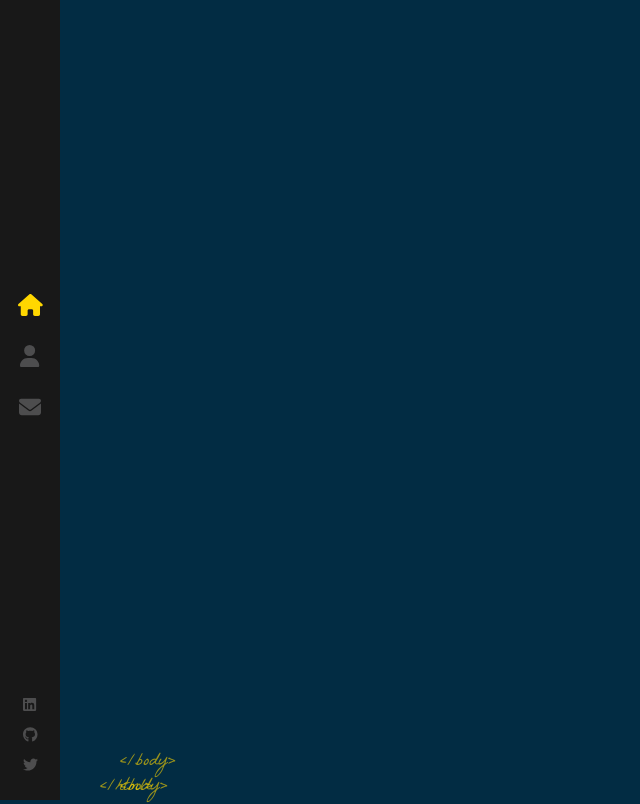
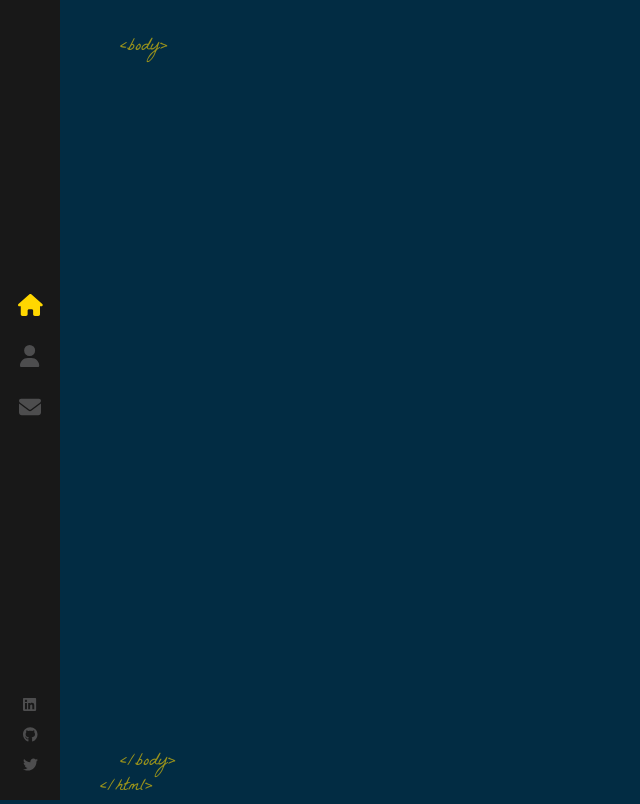
Before and after one commit to Manogya69/PersonalWebsite, a React (Create React App) app in the folder react-portfolio/: page / in a window 1280 px wide. Shown: the whole page, without its empty margins (0-640 px from the left). Built offline with nearby package versions, Linux system fonts and the light colour scheme.

Commit message:
fixed typo

```diff
--- a/react-portfolio/src/components/Layout/index.scss
+++ b/react-portfolio/src/components/Layout/index.scss
@@ -4,7 +4,7 @@
     position: absolute;
 
 }
-.top-page{
+.top-tags{
     bottom: auto;
     top: 35px;
 }
```
